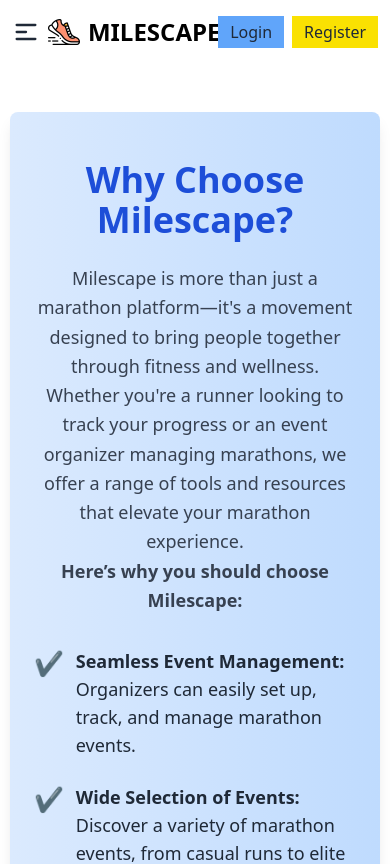
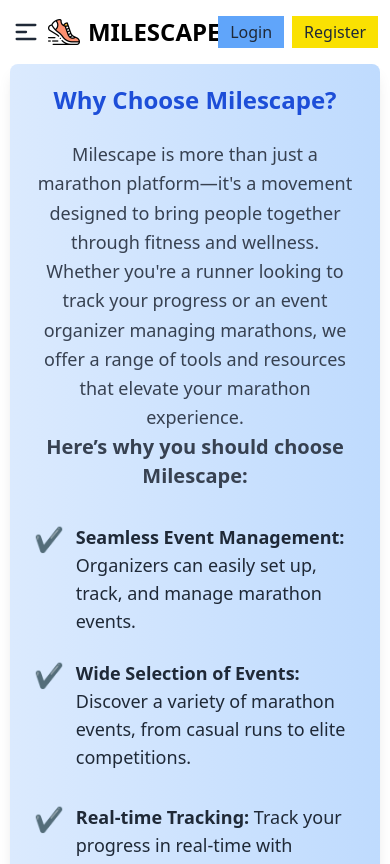
Before and after one commit to Nabilabintaakter/MileScape-client, a React (Vite) app: page /whyChooseUs in a window 390 px wide. Shown: the top 864 px of the page. Built offline with nearby package versions, Linux system fonts and the light colour scheme; no server answers.

Commit message:
added faq section to the homepage

```diff
--- a/src/pages/FAQ/FAQ.jsx
+++ b/src/pages/FAQ/FAQ.jsx
@@ -35,7 +35,7 @@
     ];
 
     return (
-        <div className="w-[95%] md:w-[90%] mx-auto max-w-7xl mb-5 md:mb-10">
+        <div className="w-[95%] md:w-[90%] mx-auto max-w-7xl mb-5 md:mb-10 lg:mb-16">
             <div className="w-full max-w-4xl mx-auto text-center">
 
                 <Fade direction="up" triggerOnce duration={2000}>
--- a/src/pages/Home/Home.jsx
+++ b/src/pages/Home/Home.jsx
@@ -4,6 +4,7 @@
 import FeaturesSection from './FeaturesSection';
 import UpcomingMarathons from './UpcomingMarathons';
 import Testimonial from './Testimonial';
+import FAQ from '../FAQ/FAQ';
 
 const Home = () => {
 
@@ -17,6 +18,7 @@
             <SixMarathons></SixMarathons>
             <UpcomingMarathons></UpcomingMarathons>
             <Testimonial></Testimonial>
+            <FAQ></FAQ>
         </div>
     );
 };
--- a/src/pages/Home/Testimonial.jsx
+++ b/src/pages/Home/Testimonial.jsx
@@ -47,7 +47,7 @@
 
 const Testimonial = () => {
     return (
-        <div className="bg-[#1a1a1a] text-white py-12 lg:py-20 ">
+        <div className="bg-[#1a1a1a] text-white py-12 lg:py-20 mb-8 md:mb-16">
             <div className="grid grid-cols-1 md:grid-cols-2 gap-8 items-center w-[95%] md:w-[90%] mx-auto max-w-7xl">
                 {/* Left Section */}
                 <Fade direction="left" triggerOnce duration={2000}>
--- a/src/pages/WhyChooseUs/WhyChooseUs.jsx
+++ b/src/pages/WhyChooseUs/WhyChooseUs.jsx
@@ -5,12 +5,12 @@
     return (
         <div className='w-[95%] md:w-[90%] mx-auto max-w-7xl mb-5 md:mb-10'>
             <Fade direction="up" triggerOnce duration={2000}>
-                <div className="mt-12 text-center bg-gradient-to-r from-blue-100 to-blue-200 py-12 px-6 rounded-lg shadow-lg">
-                    <h2 className="text-4xl font-bold text-blue-700 mb-6">Why Choose Milescape?</h2>
+                <div className=" text-center bg-gradient-to-r from-blue-100 to-blue-200 pt-5 pb-12 px-6 rounded-lg shadow-lg">
+                    <h2 className="text-2xl md:text-4xl font-bold text-blue-700 mb-6">Why Choose Milescape?</h2>
                     <p className="text-lg text-gray-700 mb-8 max-w-4xl mx-auto leading-relaxed">
                         Milescape is more than just a marathon platform—it's a movement designed to bring people together through fitness and wellness. Whether you're a runner looking to track your progress or an event organizer managing marathons, we offer a range of tools and resources that elevate your marathon experience.
                         <br />
-                        <span className="font-semibold">Here’s why you should choose Milescape:</span>
+                        <span className="font-semibold text-xl mt-6">Here’s why you should choose Milescape:</span>
                     </p>
                     <div className="grid grid-cols-1 md:grid-cols-2 gap-8 max-w-5xl mx-auto">
                         <ul className="text-left space-y-6">
```
